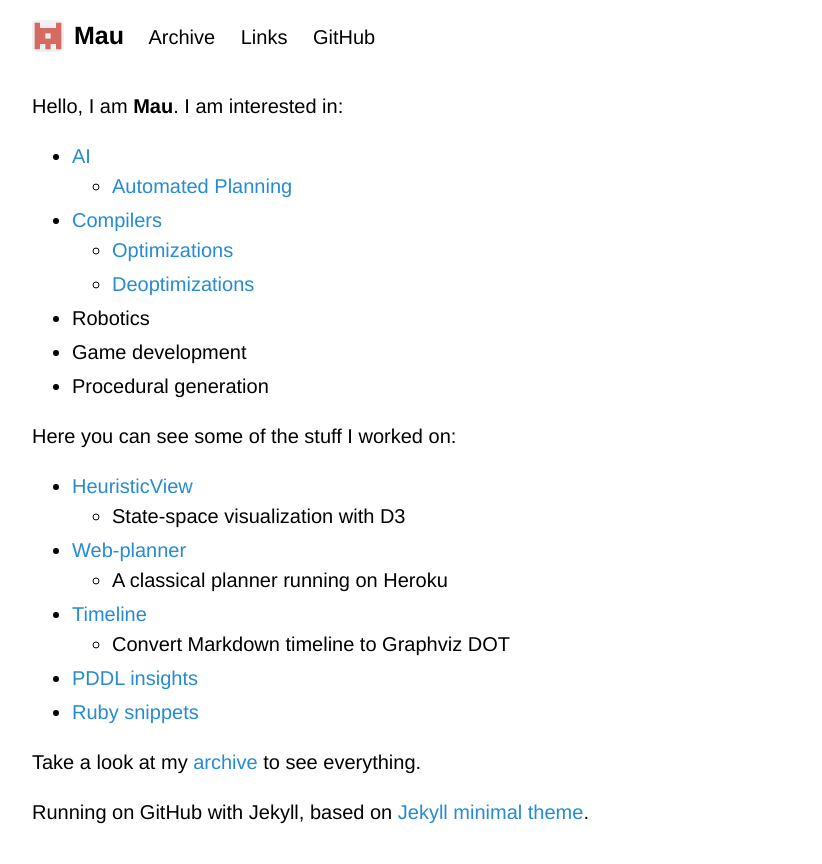
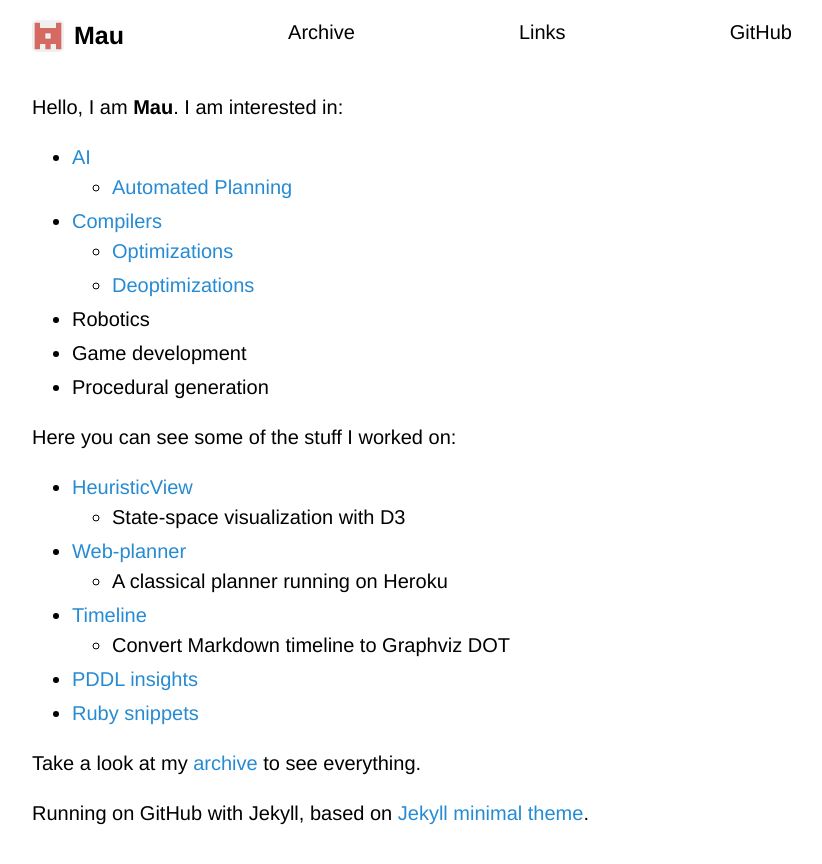
Before and after one commit to Maumagnaguagno/maumagnaguagno.github.io, a Jekyll site: the page built from index.md, in a window 1280 px wide. Shown: the top 864 px of the page, without its empty margins (228-1050 px from the left). Built offline with Jekyll 4.4.1, drawn with Linux system fonts in a browser that asks for light colours; our own code applies the rules of GitHub Pages for plain Markdown files.

Commit message:
Space header links with flexbox

```diff
--- a/css/style.scss
+++ b/css/style.scss
@@ -14,9 +14,10 @@ header {
   line-height:   1.25;
   padding:       1rem 0;
   margin-bottom: 1rem;
+  display: flex;
+  justify-content: space-between;
 
   a {
-    margin-right: 20px;
     color: inherit;
 
     &:first-child {
```
